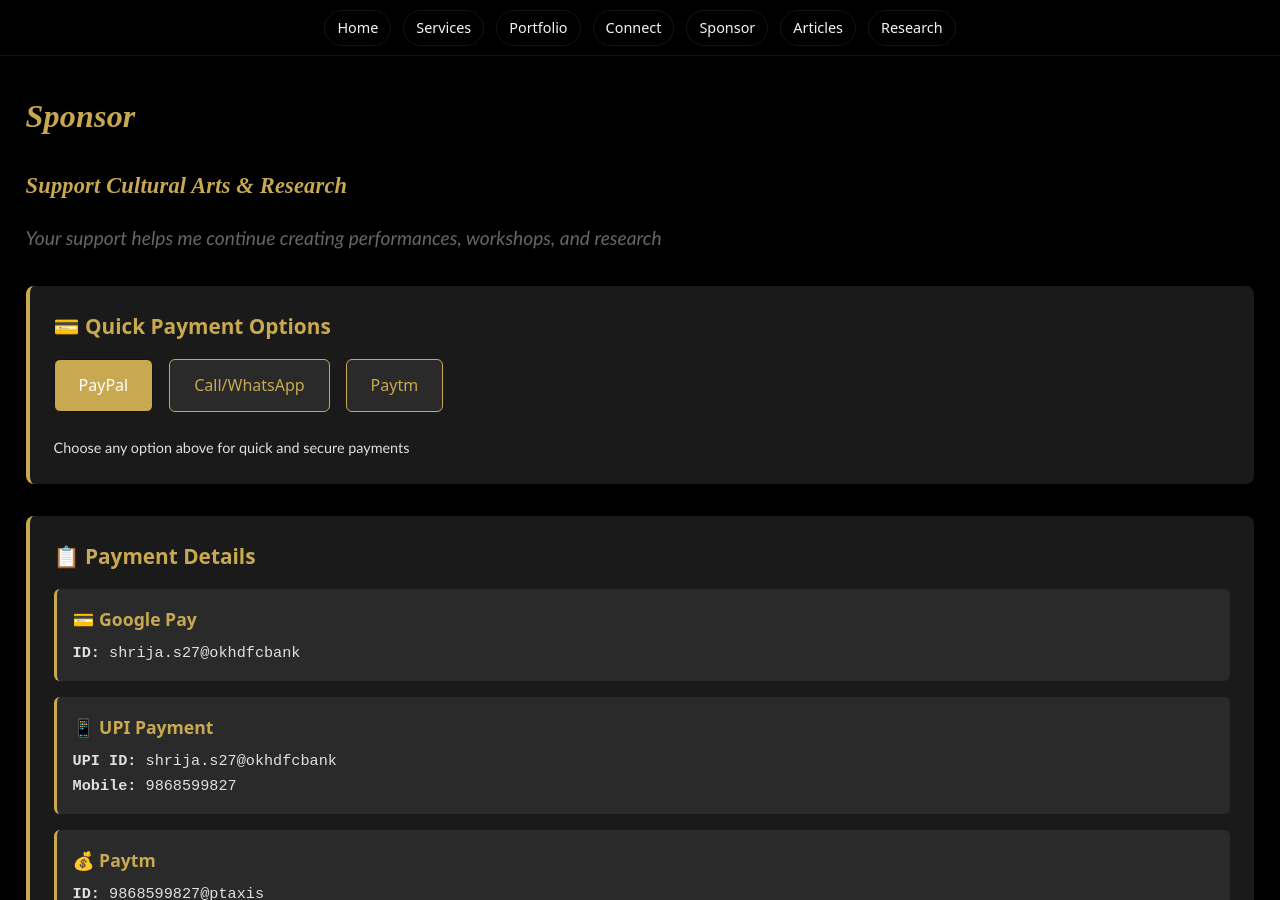
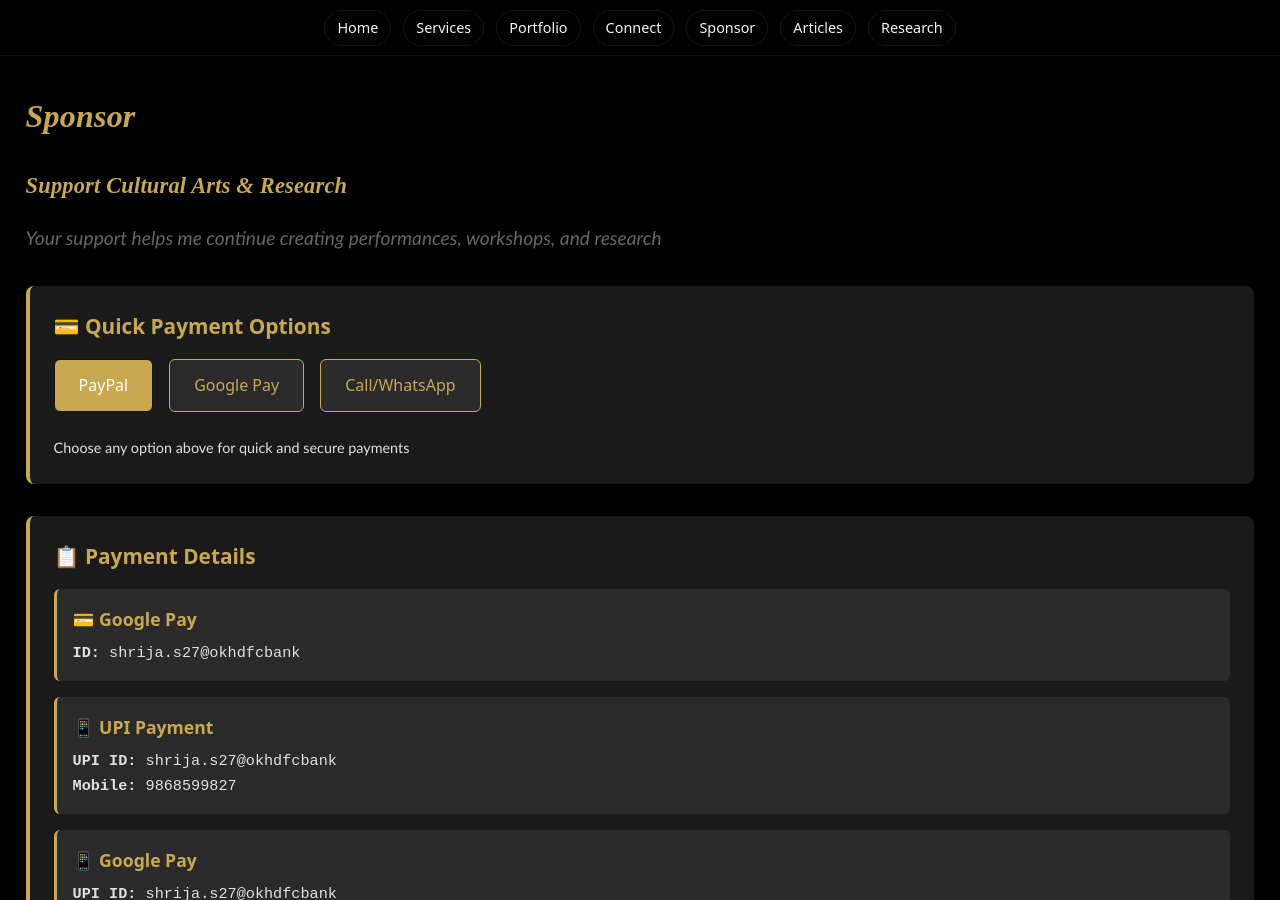
Before and after one commit to techunderfive/Bharatnatyam-Srs, a Jekyll site: the page built from sponsor/index.html, in a window 1280 px wide and 900 px high. Built offline with Jekyll 4.4.1, drawn with Linux system fonts in a browser that asks for light colours; some web fonts are replaced.

Commit message:
Rectifying the Contact Info

```diff
--- a/sponsor/index.html
+++ b/sponsor/index.html
@@ -16,8 +16,8 @@ title: Sponsor — Shrija
         <h3 style="color: #C8A951; margin: 0 0 1rem 0; font-size: 1.3rem;">💳 Quick Payment Options</h3>
         <div style="display: flex; gap: 1rem; flex-wrap: wrap; margin-bottom: 1.5rem;">
           <a class="btn btn--primary" href="https://paypal.me/DrShrijaSrinivasan" target="_blank" rel="noopener" style="background: #C8A951; color: white; padding: 0.8rem 1.5rem; border-radius: 6px; text-decoration: none; font-weight: 500;">PayPal</a>
+          <a class="btn btn--secondary" href="upi://pay?pa=shrija.s27@okhdfcbank&pn=Dr%20Shrija%20Srinivasan&am=&cu=INR" target="_blank" rel="noopener" style="background: #2a2a2a; color: #C8A951; padding: 0.8rem 1.5rem; border-radius: 6px; text-decoration: none; font-weight: 500; border: 1px solid #C8A951;">Google Pay</a>
           <a class="btn btn--secondary" href="tel:+919868599827" target="_blank" rel="noopener" style="background: #2a2a2a; color: #C8A951; padding: 0.8rem 1.5rem; border-radius: 6px; text-decoration: none; font-weight: 500; border: 1px solid #C8A951;">Call/WhatsApp</a>
-          <a class="btn btn--secondary" href="https://p.paytm.me/9868599827" target="_blank" rel="noopener" style="background: #2a2a2a; color: #C8A951; padding: 0.8rem 1.5rem; border-radius: 6px; text-decoration: none; font-weight: 500; border: 1px solid #C8A951;">Paytm</a>
         </div>
         <p style="margin: 0; color: #e0e0e0; font-size: 0.9rem;">Choose any option above for quick and secure payments</p>
       </div>
@@ -39,9 +39,9 @@ title: Sponsor — Shrija
             </p>
           </div>
           <div style="padding: 1rem; background: #2a2a2a; border-radius: 6px; border-left: 3px solid #C8A951;">
-            <h4 style="color: #C8A951; margin: 0 0 0.5rem 0; font-size: 1.1rem;">💰 Paytm</h4>
+            <h4 style="color: #C8A951; margin: 0 0 0.5rem 0; font-size: 1.1rem;">📱 Google Pay</h4>
             <p style="margin: 0; color: #e0e0e0; font-size: 0.95rem; font-family: monospace;">
-              <strong>ID:</strong> 9868599827@ptaxis
+              <strong>UPI ID:</strong> shrija.s27@okhdfcbank
             </p>
           </div>
           <div style="padding: 1rem; background: #2a2a2a; border-radius: 6px; border-left: 3px solid #C8A951;">
```
